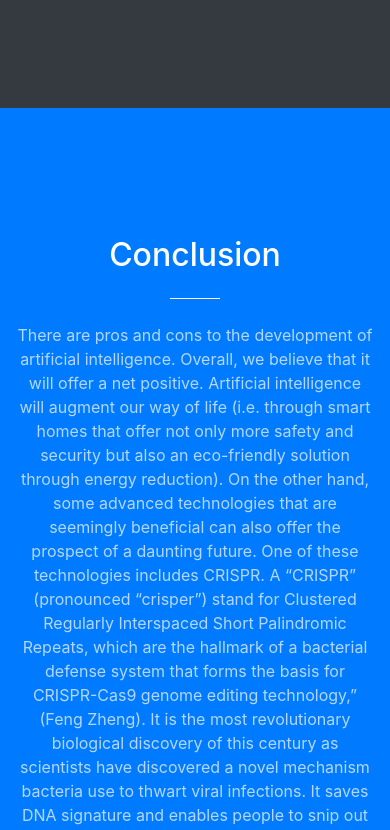
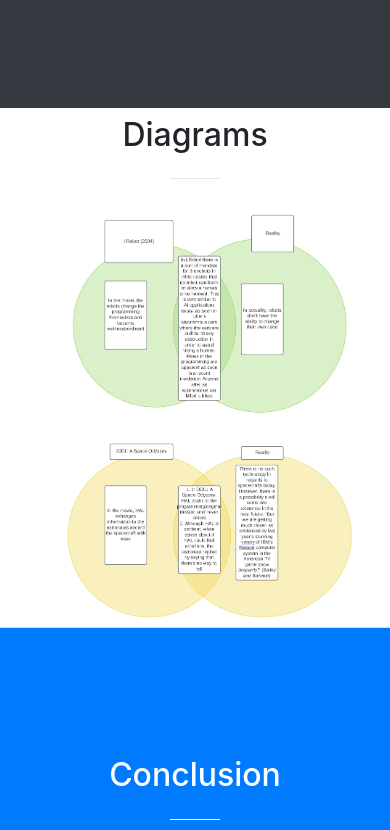
Before and after one commit to justdoitjustice/justdoitjustice.github.io, a website with bundled scripts: page index.html in a window 390 px wide. Shown: the part 6291-7121 px from the top of the page. Built offline with nearby package versions, Linux system fonts and the light colour scheme; files whose address does not match are found by name.

Commit message:
edits to be 1200 char

```diff
--- a/index.html
+++ b/index.html
@@ -45,6 +45,9 @@
             </li>
             <li class="nav-item">
               <a class="nav-link js-scroll-trigger" href="#portfolio">Portfolio</a>
+            </li>
+            <li class="nav-item">
+              <a class="nav-link js-scroll-trigger" href="#diagrams">Diagrams</a>
             </li>
             <li class="nav-item">
               <a class="nav-link js-scroll-trigger" href="#conclusion">Conclusion</a>
@@ -270,12 +273,29 @@ AI has since been depicted in hundreds of different ways throughout the history
       </div>
     </section>
 
+
     <section class="bg-dark text-white">
       <div class="container text-center">
         <h2 class="mb-4">100 Years of Robots in the Movies!</h2>
         <a class="btn btn-light btn-xl sr-button" href="https://www.youtube.com/watch?v=QtbnbcasYY0" target="_blank">Watch Now!</a>
       </div>
     </section>
+
+    <section class="p-0" id="diagrams">
+      <div class="row">
+        <div class="col-lg-12 text-center">
+          <h1 class="text-uppercase">
+          <h2 class="section-heading">Diagrams</h2>
+          <hr class="my-4">
+        </div>
+      <div class="container-fluid p-0">
+        <div class="row no-gutters popup-gallery">
+          <div class="col-lg-12 col-sm-12">
+            <a class="portfolio-box" href="img/portfolio/fullsize/9.png">
+              <img class="img-fluid" src="img/portfolio/thumbnails/9.png">
+              </div>
+            </a>
+          </div>
 
     <section class="bg-primary" id="conclusion">
       <div class="container">
```
Also changed, not shown: img/portfolio/fullsize/9.PNG (added), img/portfolio/thumbnails/9.PNG (added), 1 other file.
